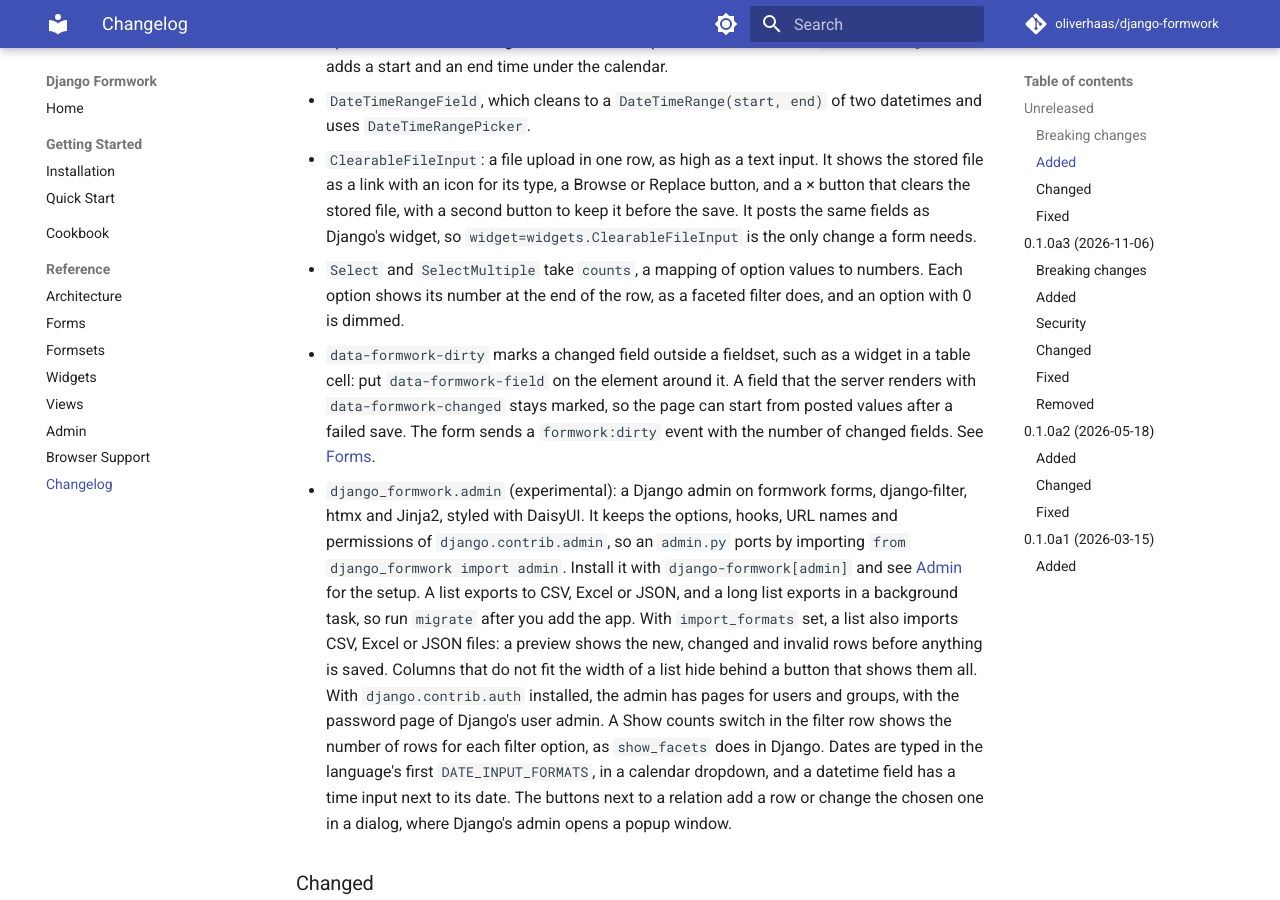
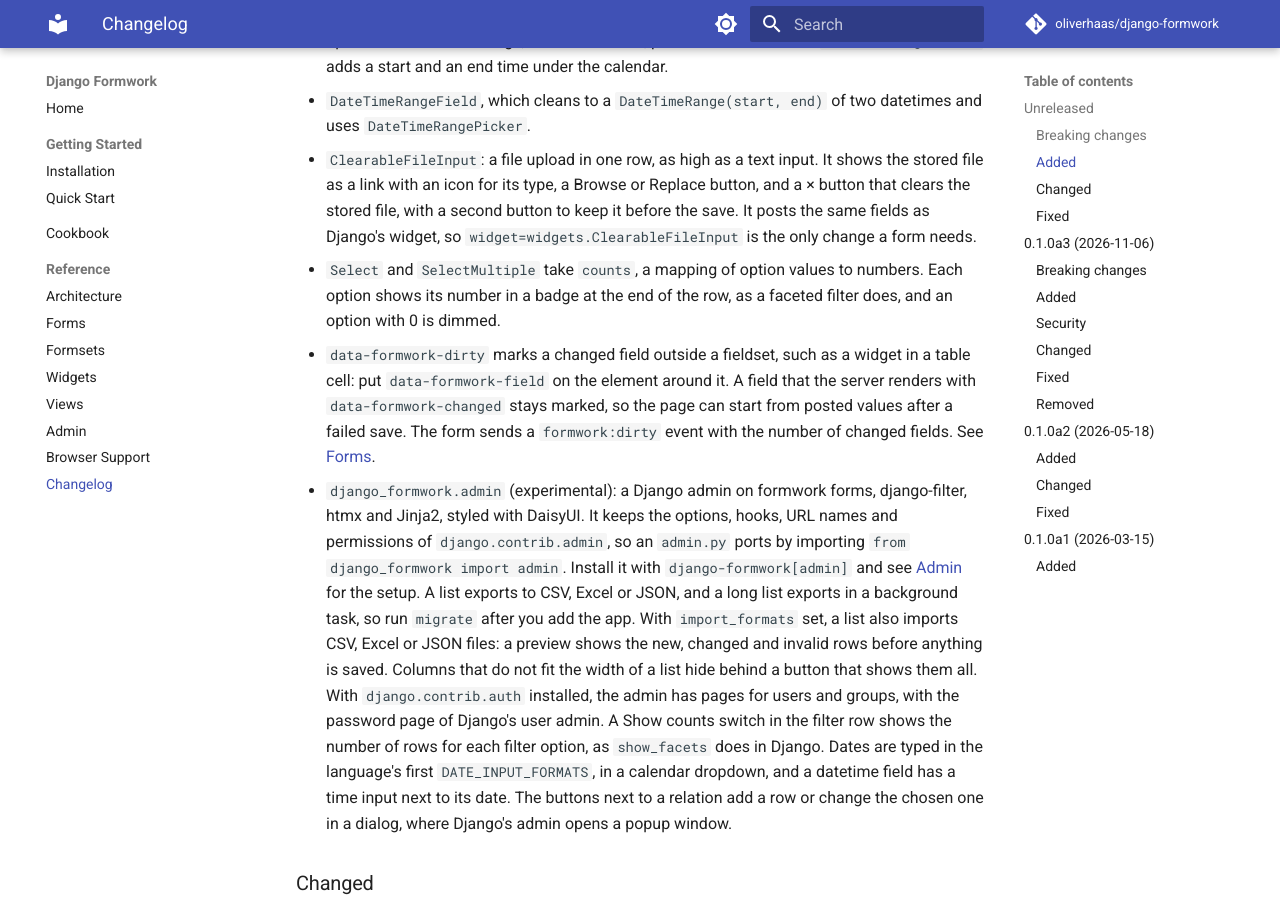
Before and after one commit to oliverhaas/django-formwork, an MkDocs documentation site: the page built from docs/reference/changelog.md, in a window 1280 px wide and 900 px high, scrolled down 805 px. Built offline with MkDocs 1.6.1 and Material for MkDocs 9.7.7, drawn with Linux system fonts in a browser that asks for light colours; comment, search, counter and statistics services are not loaded; the version menu is left out.

Commit message:
feat(widgets): show the option counts of Select and SelectMultiple in a badge

````diff
--- a/docs/reference/changelog.md
+++ b/docs/reference/changelog.md
@@ -42,8 +42,8 @@
   It posts the same fields as Django's widget, so `widget=widgets.ClearableFileInput`
   is the only change a form needs.
 - `Select` and `SelectMultiple` take `counts`, a mapping of option values to numbers.
-  Each option shows its number at the end of the row, as a faceted filter does, and an
-  option with 0 is dimmed.
+  Each option shows its number in a badge at the end of the row, as a faceted filter
+  does, and an option with 0 is dimmed.
 - `data-formwork-dirty` marks a changed field outside a fieldset, such as a widget in a
   table cell: put `data-formwork-field` on the element around it. A field that the
   server renders with `data-formwork-changed` stays marked, so the page can start from
--- a/docs/reference/widgets.md
+++ b/docs/reference/widgets.md
@@ -187,7 +187,7 @@
 | `search_decorator` | `callable \| None` | required with `search_queryset` | Access rule for the search; `None` for a public endpoint |
 | `search_ranked` | `bool` | `False` | Rank the results on PostgreSQL |
 | `search_key`, `search_params` | | `None` | Reuse a registered search with its own params |
-| `counts` | `Mapping \| None` | `None` | A number at the end of each option, keyed by the option value, as faceted filters show; a value missing from the mapping shows 0, dimmed. A list that the server pages shows no counts |
+| `counts` | `Mapping \| None` | `None` | A number in a badge at the end of each option, keyed by the option value, as faceted filters show; a value missing from the mapping shows 0, dimmed. A list that the server pages shows no counts |
 
 ```python
 city = forms.ChoiceField(choices=CITIES, widget=widgets.Select)
````
Also changed, not shown: 2 other files.
